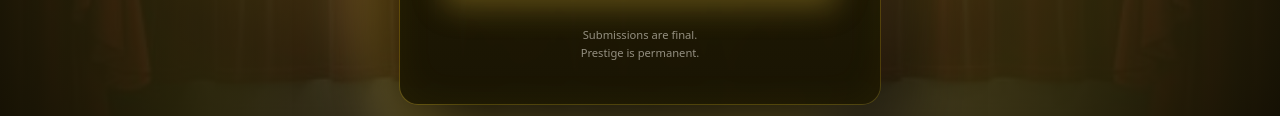
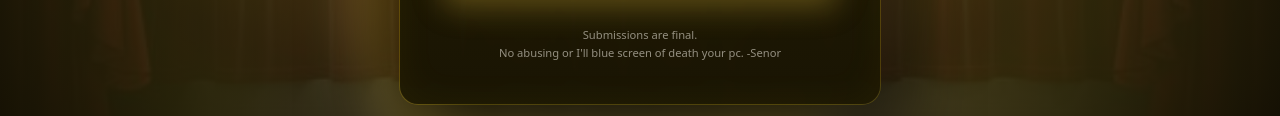
Before and after one commit to SenorPsycho/Javla-Award-Show-Nominations-Site, a plain HTML site: page index.html in a window 1280 px wide. Shown: the part 611-727 px from the top of the page. Drawn offline with Linux system fonts and the light colour scheme.

Commit message:
few changes

```diff
--- a/index.html
+++ b/index.html
@@ -199,7 +199,7 @@
 
     <footer>
       Submissions are final.<br>
-      Prestige is permanent.
+      No abusing or I'll blue screen of death your pc. -Senor
     </footer>
   </form>
 </body>
```
